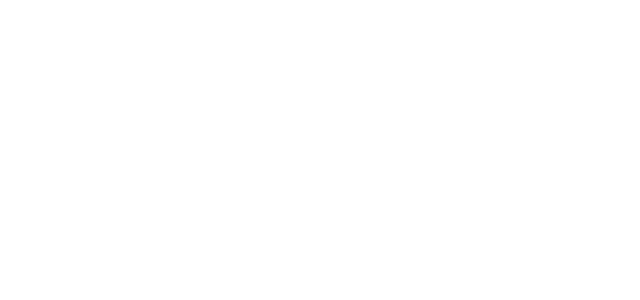
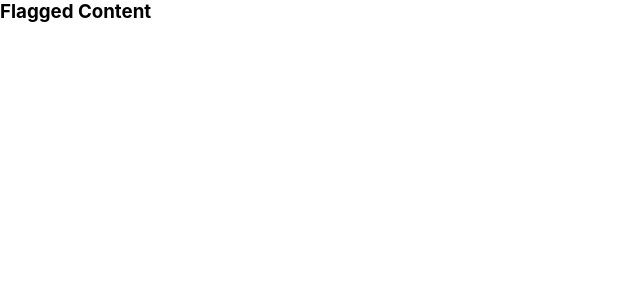
Before and after one commit to varunteja436/Finalprojectlms, a React (Create React App) app: page /adminviewcontent in a window 1280 px wide. Before the commit this address had no page. Shown: the top 300 px of the page, without its empty margins (0-640 px from the left). Built offline with nearby package versions, Linux system fonts and the light colour scheme.

Commit message:
added adminviewcontent page so that admin can view flagged cointent

```diff
--- /dev/null
+++ b/src/Adminviewcontent.js
@@ -0,0 +1,19 @@
+import React from "react";
+import "./Adminviewcontent.css";
+
+const AdminViewContent = () => {
+  return (
+    <div className="admin-view-content-container">
+      <div className="admin-view-content-main">
+        <div className="admin-view-content-header">
+          <h3 className="admin-view-content-title">Flagged Content</h3>
+        </div>
+        <div className="admin-view-content-wrapper">
+          <div></div>
+        </div>
+      </div>
+    </div>
+  );
+};
+
+export default AdminViewContent;
--- a/src/App.js
+++ b/src/App.js
@@ -24,6 +24,7 @@
 import AssignmentViewProgress from "./AssignmentViewProgress";
 import StudentCourseDetails from "./StudentCourseDetails";
 import SuspendedStudent from "./Studentsuspend";
+import AdminViewContent from "./Adminviewcontent";
 import "./App.css";
 
 function App() {
@@ -55,6 +56,7 @@
           <Route path="/assignmentviewprogress" element={<AssignmentViewProgress />} />
           <Route path="/studentcoursedetails" element={<StudentCourseDetails />} />
           <Route path="/suspendedstudent" element={<SuspendedStudent />} />
+          <Route path="/adminviewcontent" element={<AdminViewContent />} />
         </Routes>
       </div>
     </BrowserRouter>
--- a/src/Dashboard.js
+++ b/src/Dashboard.js
@@ -66,6 +66,11 @@
         </ul>
         <ul>
           <li>
+            <Link to="/adminviewcontent"> View Content</Link>
+          </li>
+        </ul>
+        <ul>
+          <li>
             <Link to="/">Logout</Link>
           </li>
         </ul>
```
Also changed, not shown: src/Adminviewcontent.css (added).
